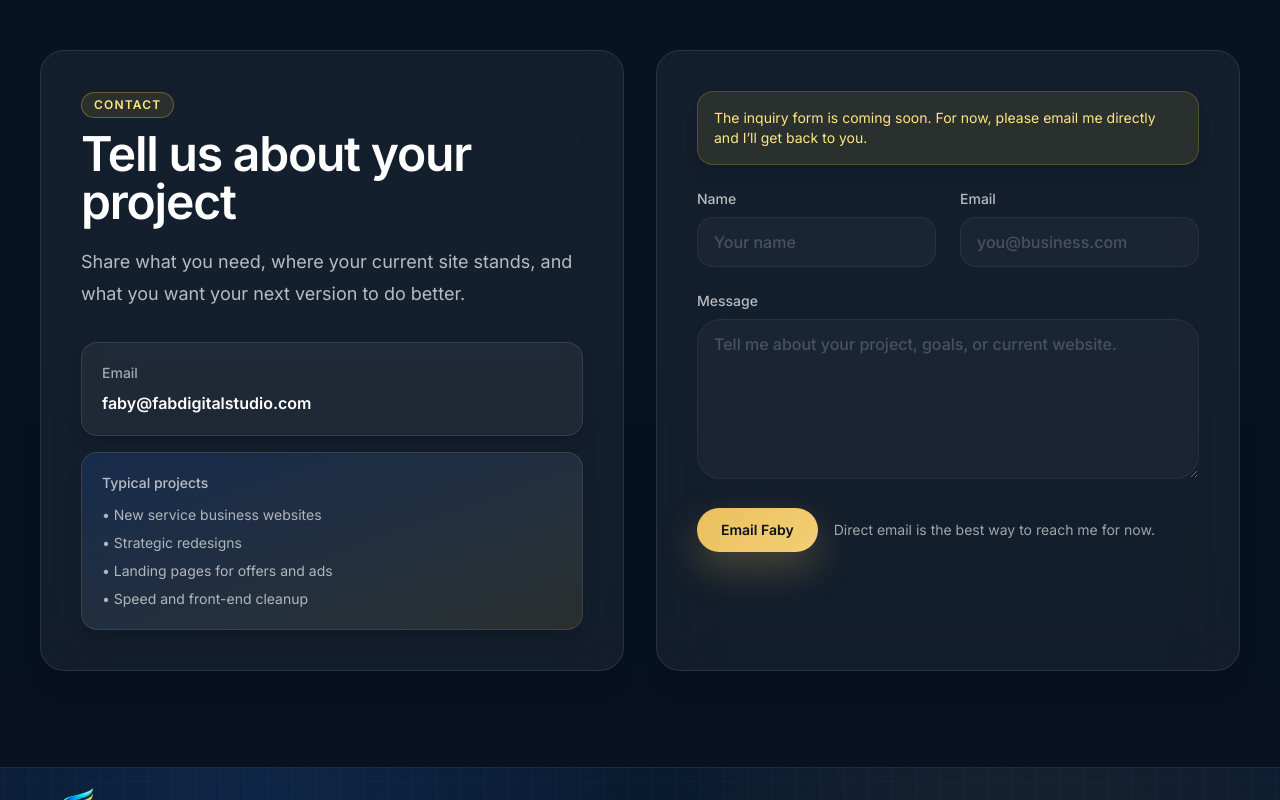
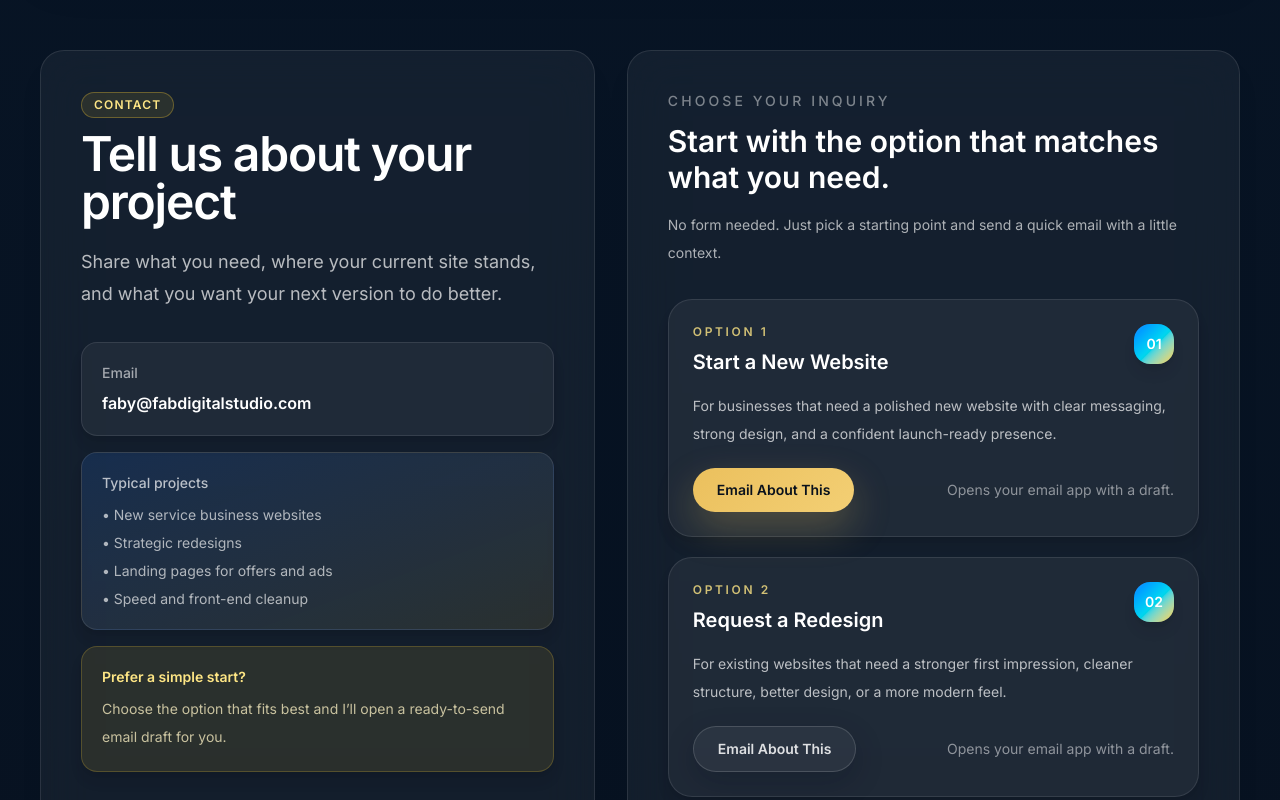
Before and after one commit to fabylv/fabdigitalstudio.com, a React (Vite) app: page / in a window 1280 px wide. Shown: the part 6500-7300 px from the top of the page. Built offline with nearby package versions, Linux system fonts and the light colour scheme.

Commit message:
Replace contact form with inquiry options

```diff
--- a/src/components/sections/Contact.jsx
+++ b/src/components/sections/Contact.jsx
@@ -3,11 +3,15 @@ import GlassCard from '../ui/GlassCard';
 import SectionTitle from '../ui/SectionTitle';
 import Button from '../ui/Button';
 
+function buildMailtoLink(email, subject, body) {
+	return `mailto:${email}?subject=${encodeURIComponent(subject)}&body=${encodeURIComponent(body)}`;
+}
+
 export default function Contact({ content }) {
 	return (
 		<section id="contact" className="relative pb-20 sm:pb-24">
 			<Container>
-				<div className="grid gap-8 lg:grid-cols-2">
+				<div className="grid gap-8 lg:grid-cols-[0.95fr_1.05fr]">
 					<GlassCard className="overflow-hidden p-8 sm:p-10">
 						<SectionTitle
 							eyebrow={content.eyebrow}
@@ -20,7 +24,7 @@ export default function Contact({ content }) {
 							<div className="rounded-2xl border border-white/10 bg-white/5 p-5 shadow-lg">
 								<p className="text-sm font-medium text-white/60">Email</p>
 								<a
-									className="mt-2 inline-block text-base font-semibold text-white"
+									className="mt-2 inline-block text-base font-semibold text-white transition hover:text-amber-200"
 									href={`mailto:${content.email}`}
 								>
 									{content.email}
@@ -36,53 +40,60 @@ export default function Contact({ content }) {
 									<li>• Speed and front-end cleanup</li>
 								</ul>
 							</div>
+
+							<div className="rounded-2xl border border-amber-300/20 bg-amber-300/10 p-5 text-sm text-amber-100 shadow-lg">
+								<p className="font-semibold text-amber-200">Prefer a simple start?</p>
+								<p className="mt-2 leading-7 text-amber-100/75">
+									Choose the option that fits best and I’ll open a ready-to-send email draft for you.
+								</p>
+							</div>
 						</div>
 					</GlassCard>
 
 					<GlassCard className="p-8 sm:p-10">
-						<div className="space-y-6">
-							<div className="rounded-2xl border border-amber-300/20 bg-amber-300/10 p-4 text-sm text-amber-200 shadow-lg">
-								The inquiry form is coming soon. For now, please email me directly and I’ll get back
-								to you.
-							</div>
+						<div>
+							<p className="text-sm font-medium uppercase tracking-[0.22em] text-white/45">
+								Choose your inquiry
+							</p>
+							<h3 className="mt-3 text-2xl font-semibold text-white sm:text-3xl">
+								Start with the option that matches what you need.
+							</h3>
+							<p className="mt-4 max-w-2xl text-sm leading-7 text-white/65">
+								No form needed. Just pick a starting point and send a quick email with a little context.
+							</p>
+						</div>
 
-							<div className="grid gap-6 sm:grid-cols-2">
-								<label className="block text-sm font-medium text-white/70">
-									Name
-									<input
-										className="mt-2 w-full rounded-2xl border border-white/10 bg-white/5 px-4 py-3 text-base text-white/70 opacity-60 outline-none"
-										placeholder="Your name"
-										disabled
-										type="text"
-									/>
-								</label>
+						<div className="mt-8 grid gap-5">
+							{content.inquiryOptions.map((option, index) => (
+								<div
+									key={option.title}
+									className="rounded-3xl border border-white/10 bg-white/5 p-6 shadow-lg transition hover:-translate-y-1 hover:border-amber-300/20"
+								>
+									<div className="flex items-start justify-between gap-4">
+										<div>
+											<p className="text-xs font-semibold uppercase tracking-[0.22em] text-amber-200/80">
+												Option {index + 1}
+											</p>
+											<h4 className="mt-2 text-xl font-semibold text-white">{option.title}</h4>
+										</div>
+										<span className="inline-flex h-10 w-10 items-center justify-center rounded-2xl bg-linear-to-br from-blue-500 via-cyan-400 to-amber-300 text-sm font-semibold text-white shadow-lg">
+											{String(index + 1).padStart(2, '0')}
+										</span>
+									</div>
 
-								<label className="block text-sm font-medium text-white/70">
-									Email
-									<input
-										className="mt-2 w-full rounded-2xl border border-white/10 bg-white/5 px-4 py-3 text-base text-white/70 opacity-60 outline-none"
-										placeholder="you@business.com"
-										disabled
-										type="email"
-									/>
-								</label>
-							</div>
+									<p className="mt-4 text-sm leading-7 text-white/70">{option.description}</p>
 
-							<label className="block text-sm font-medium text-white/70">
-								Message
-								<textarea
-									className="mt-2 min-h-40 w-full rounded-3xl border border-white/10 bg-white/5 px-4 py-3 text-base text-white/70 opacity-60 outline-none"
-									placeholder="Tell me about your project, goals, or current website."
-									disabled
-								/>
-							</label>
-
-							<div className="flex flex-col gap-4 sm:flex-row sm:items-center">
-								<Button href={`mailto:${content.email}`}>Email Faby</Button>
-								<p className="text-sm text-white/60">
-									Direct email is the best way to reach me for now.
-								</p>
-							</div>
+									<div className="mt-5 flex flex-col gap-3 sm:flex-row sm:items-center sm:justify-between">
+										<Button
+											href={buildMailtoLink(content.email, option.subject, option.body)}
+											variant={index === 0 ? 'primary' : 'secondary'}
+										>
+											Email About This
+										</Button>
+										<p className="text-sm text-white/50">Opens your email app with a draft.</p>
+									</div>
+								</div>
+							))}
 						</div>
 					</GlassCard>
 				</div>
--- a/src/data/siteContent.js
+++ b/src/data/siteContent.js
@@ -172,7 +172,32 @@ export const contactDetails = {
 	title: 'Tell us about your project',
 	description:
 		'Share what you need, where your current site stands, and what you want your next version to do better.',
-	email: 'faby@fabdigitalstudio.com'
+	email: 'faby@fabdigitalstudio.com',
+	inquiryOptions: [
+		{
+			title: 'Start a New Website',
+			description:
+				'For businesses that need a polished new website with clear messaging, strong design, and a confident launch-ready presence.',
+			subject: 'New Website Project Inquiry',
+			body:
+				'Hi Faby,\n\nI would like to start a new website project.\n\nBusiness:\nWhat I need:\nTimeline:\nBudget range:\n\nThanks!'
+		},
+		{
+			title: 'Request a Redesign',
+			description:
+				'For existing websites that need a stronger first impression, cleaner structure, better design, or a more modern feel.',
+			subject: 'Website Redesign Inquiry',
+			body:
+				'Hi Faby,\n\nI would like help with a website redesign.\n\nCurrent website:\nWhat feels outdated:\nWhat I want to improve:\nTimeline:\n\nThanks!'
+		},
+		{
+			title: 'Ask a Question',
+			description:
+				'For quick questions, smaller updates, landing pages, cleanup work, or help figuring out the best next step for your site.',
+			subject: 'Project Question',
+			body: 'Hi Faby,\n\nI have a question about a website project.\n\nHere is what I am looking for:\n\nThanks!'
+		}
+	]
 };
 
 export const footerContent = {
```
